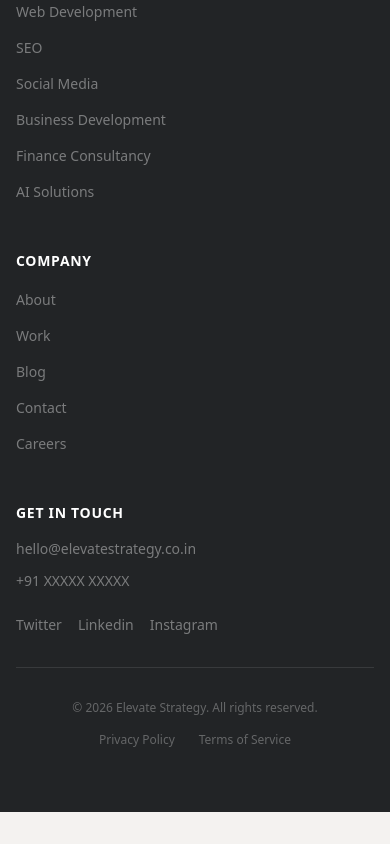
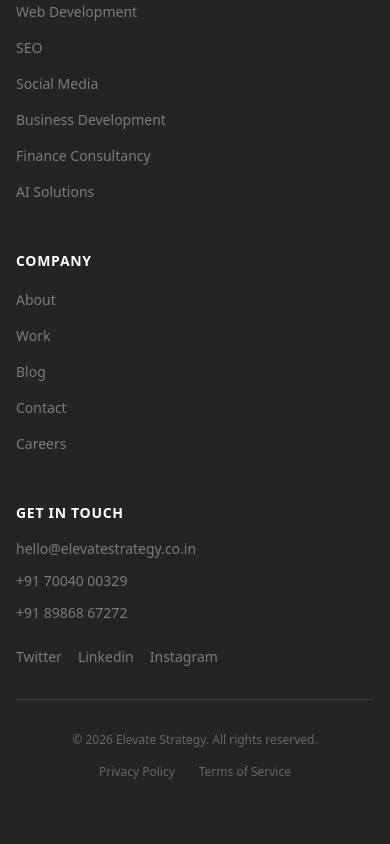
Before and after one commit to MinotaurG/agency-website, a Next.js app: page / in a window 390 px wide. Shown: the part 7796-8640 px from the top of the page. Before the commit the page ends 8608 px from the top, so only its background shows below. Built offline with nearby package versions, Linux system fonts and the light colour scheme; no server answers.

Commit message:
feat: update contact details — add both phone numbers, email hello@elevatestrategy.co.in

```diff
--- a/src/app/(marketing)/contact/page.tsx
+++ b/src/app/(marketing)/contact/page.tsx
@@ -21,6 +21,12 @@
     label: "Phone",
     value: siteConfig.contact.phone,
     href: `tel:${siteConfig.contact.phone}`,
+  },
+  {
+    icon: Phone,
+    label: "Phone 2",
+    value: siteConfig.contact.phone2,
+    href: `tel:${siteConfig.contact.phone2}`,
   },
   {
     icon: MapPin,
--- a/src/components/layout/footer.tsx
+++ b/src/components/layout/footer.tsx
@@ -82,6 +82,14 @@
                   {siteConfig.contact.phone}
                 </a>
               </li>
+              <li>
+                <a
+                  href={`tel:${siteConfig.contact.phone2}`}
+                  className="hover:text-white transition-colors"
+                >
+                  {siteConfig.contact.phone2}
+                </a>
+              </li>
             </ul>
             <div className="flex gap-4 mt-6">
               {Object.entries(siteConfig.links).map(([platform, url]) => (
--- a/src/config/site.ts
+++ b/src/config/site.ts
@@ -26,6 +26,7 @@
   },
   contact: {
     email: "hello@elevatestrategy.co.in",
-    phone: "+91 XXXXX XXXXX",
+    phone: "+91 70040 00329",
+    phone2: "+91 89868 67272",
   },
 };
```
